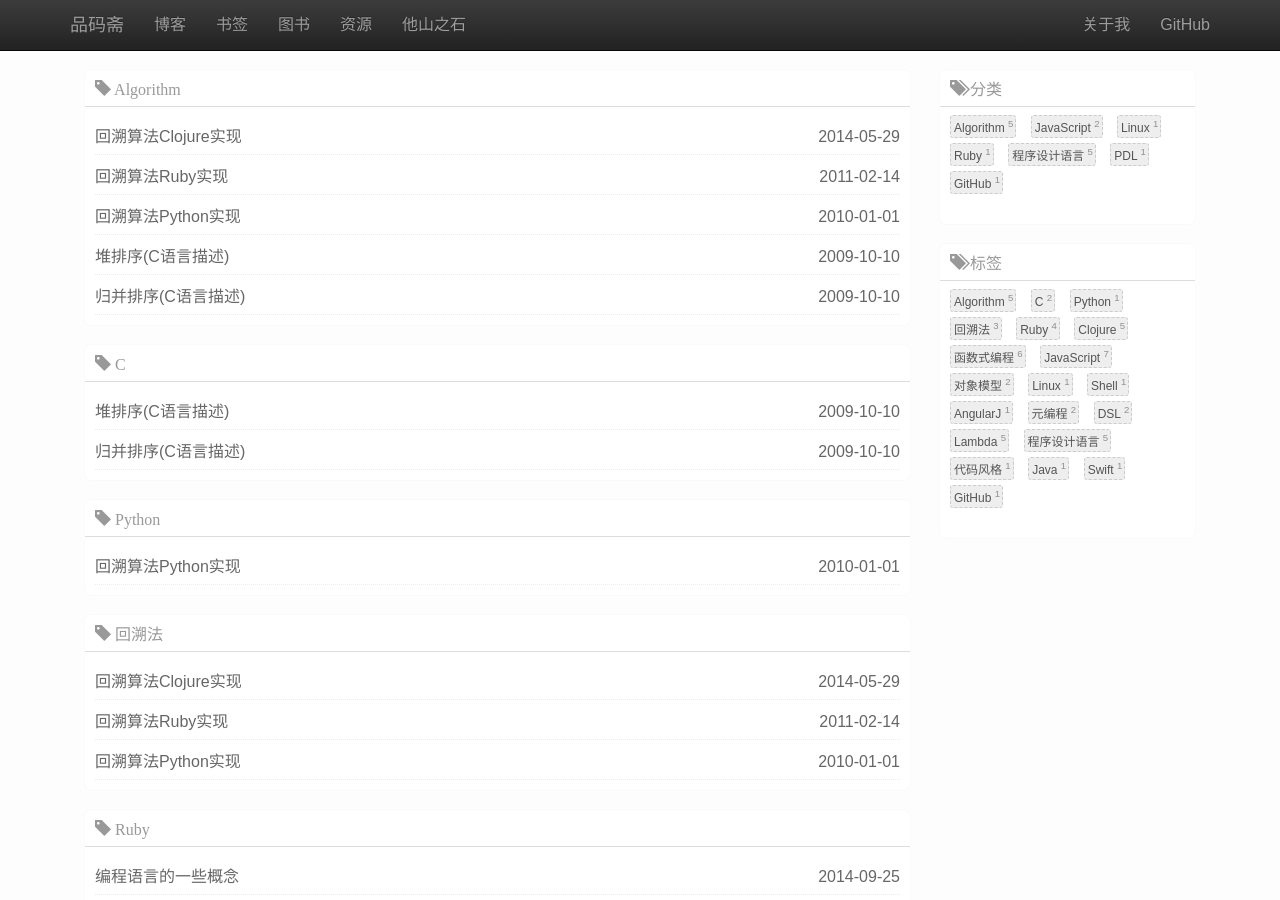
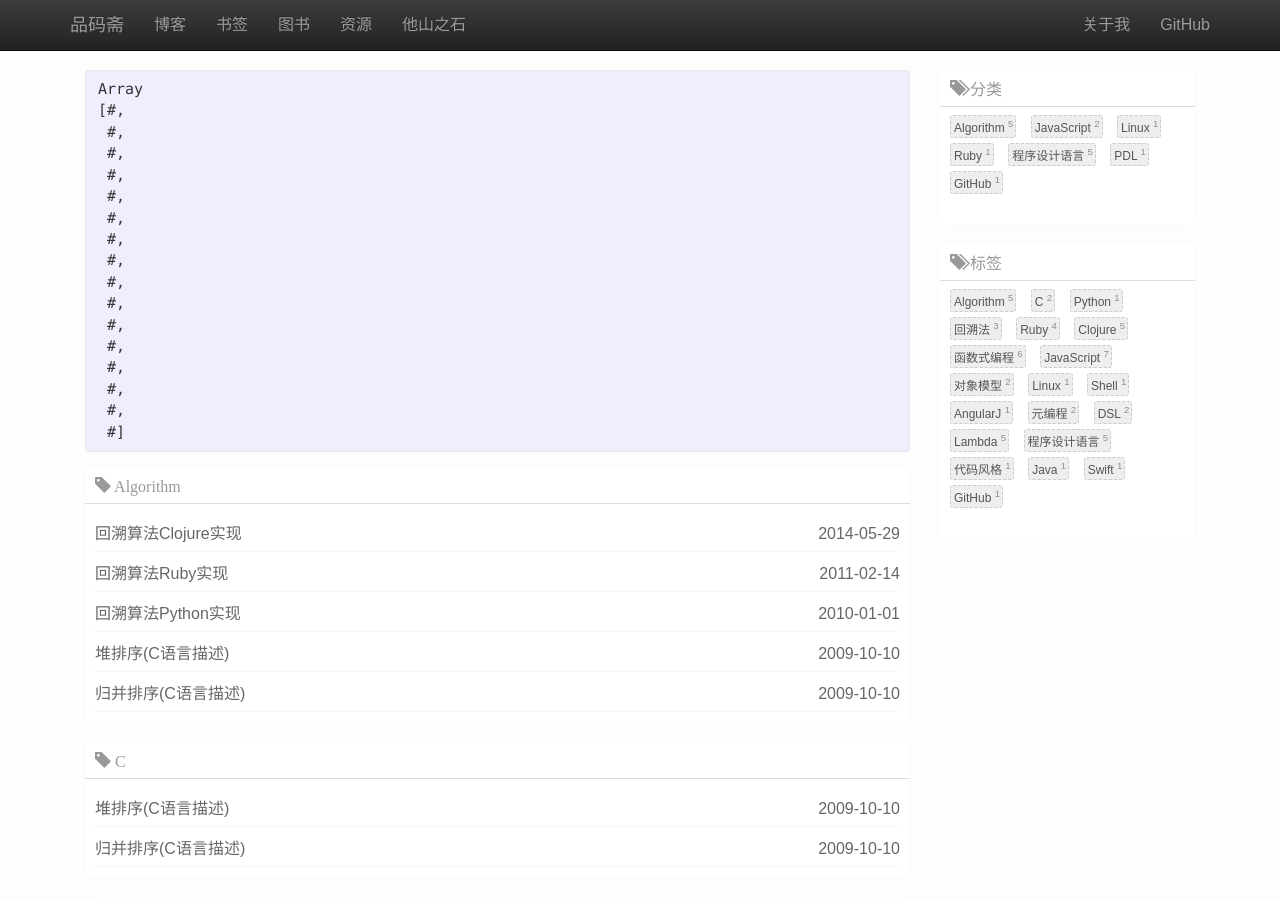
Before and after one commit to jameszhan/blogs, a Jekyll site: the page built from navigation/tags.html, in a window 1280 px wide and 900 px high. Built offline with Jekyll 4.4.1, drawn with Linux system fonts in a browser that asks for light colours; nearby versions of some CDN libraries; Markdown is read by kramdown in place of the engine named in the settings; comment, search, counter and statistics services are not loaded; part of the change alters nothing that is shown.

```diff
--- a/navigation/tags.html
+++ b/navigation/tags.html
@@ -4,6 +4,7 @@ header: Posts By Tag
 group: navigation
 permalink: /tags/
 ---
+{{site.posts | debug}}
 
 {% for tag in site.tags %}
     <div class="box">
```
